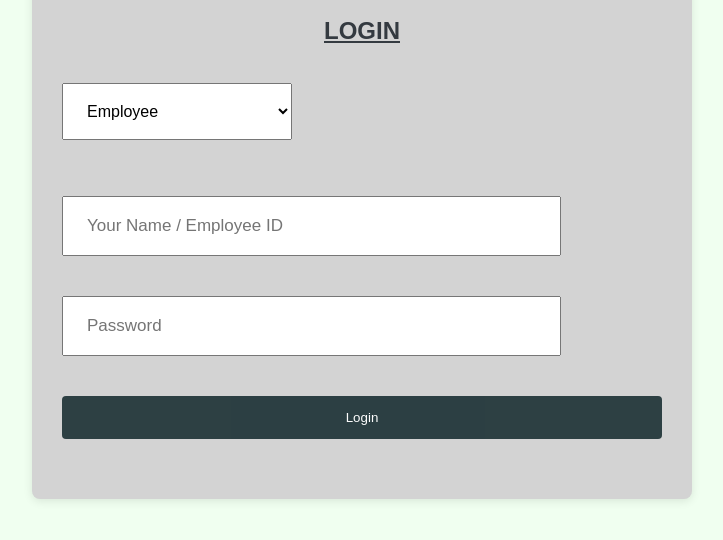
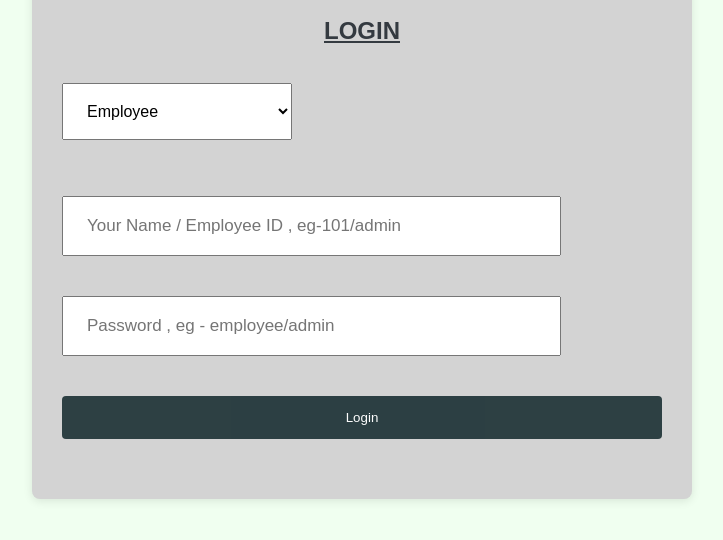
Before and after one commit to Ansh123-eng/project-2310991611, a plain HTML site: page index.html in a window 1280 px wide. Shown: the part 220-760 px from the top of the page, without its empty margins (278-1001 px from the left). Drawn offline with Linux system fonts and the light colour scheme.

Commit message:
Add files via upload

```diff
--- a/index.html
+++ b/index.html
@@ -4,7 +4,7 @@
 <head>
     <meta charset="UTF-8">
     <meta name="viewport" content="width=device-width, initial-scale=1.0">
-    <title>Attendance System - XYZ Company</title>
+    <title>Attendance System</title>
     <style>
         body {
     font-family: Arial, sans-serif;
@@ -148,8 +148,8 @@ th {
                 <option value="employee">Employee</option>
                 <option value="admin">Admin</option>
             </select><br><br>
-            <input type="text" id="username" placeholder="Your Name / Employee ID" required>
-            <input type="password" id="password" placeholder="Password" required>
+            <input type="text" id="username" placeholder="Your Name / Employee ID , eg-101/admin" required>
+            <input type="password" id="password" placeholder="Password , eg - employee/admin" required>
             <button onclick="login()">Login</button>
             <div id="error-message" class="error-message"></div>
         </div>
```
